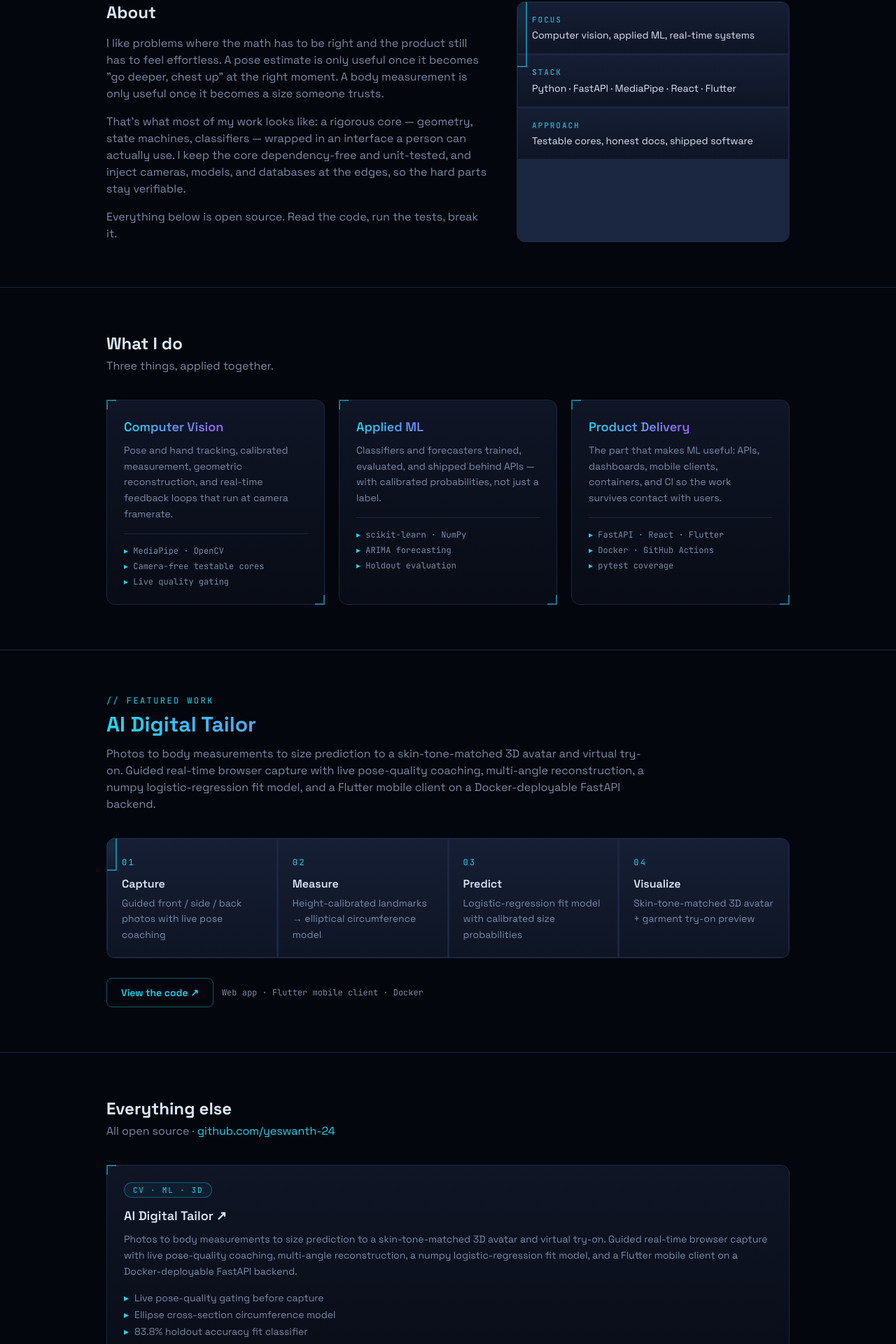
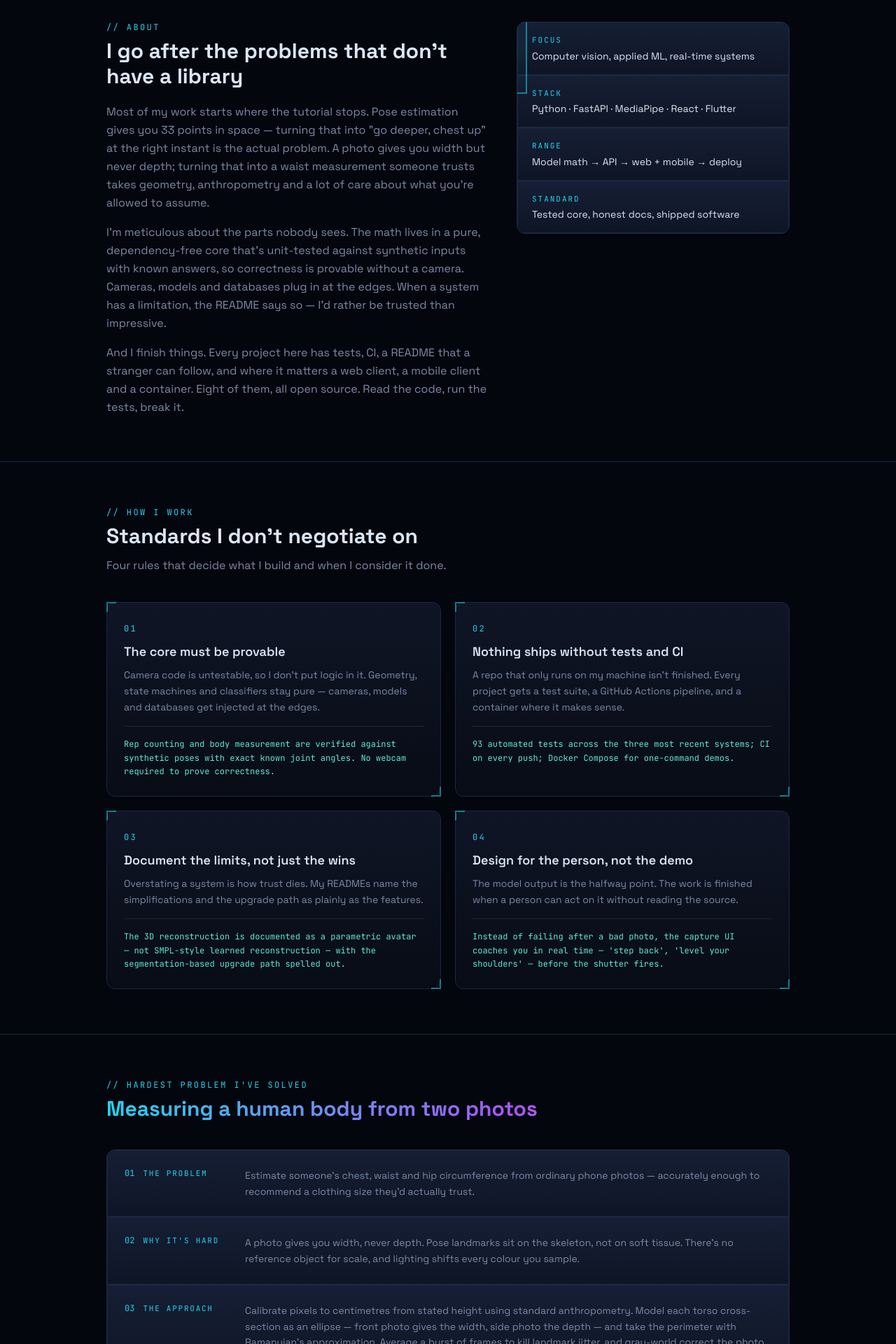
Before and after one commit to yeswanth-24/yeswanth-24.github.io, a React (Vite) app: page / in a window 1280 px wide. Shown: the part 826-2746 px from the top of the page at 70% size. Built offline with nearby package versions, Linux system fonts and the light colour scheme.

Commit message:
Character-driven sections: engineering principles, hard-problem case study, verifiable proof metrics

```diff
--- a/src/App.jsx
+++ b/src/App.jsx
@@ -1,17 +1,19 @@
 import About from "./components/About";
 import Capabilities from "./components/Capabilities";
+import CaseStudy from "./components/CaseStudy";
 import Contact from "./components/Contact";
 import Footer from "./components/Footer";
 import Hero from "./components/Hero";
 import Nav from "./components/Nav";
+import Principles from "./components/Principles";
 import Projects from "./components/Projects";
+import Proof from "./components/Proof";
 import Skills from "./components/Skills";
 import Spotlight from "./components/Spotlight";
 
 export default function App() {
   return (
     <div className="min-h-screen">
-      {/* ambient futuristic backdrop */}
       <div className="bg-fx" aria-hidden>
         <span className="nebula nebula-a" />
         <span className="nebula nebula-b" />
@@ -22,9 +24,12 @@ export default function App() {
       <main>
         <Hero />
         <About />
+        <Principles />
+        <CaseStudy />
         <Capabilities />
         <Spotlight />
         <Projects />
+        <Proof />
         <Skills />
         <Contact />
       </main>
--- a/src/components/About.jsx
+++ b/src/components/About.jsx
@@ -1,7 +1,8 @@
 const facts = [
   { k: "Focus", v: "Computer vision, applied ML, real-time systems" },
   { k: "Stack", v: "Python · FastAPI · MediaPipe · React · Flutter" },
-  { k: "Approach", v: "Testable cores, honest docs, shipped software" },
+  { k: "Range", v: "Model math → API → web + mobile → deploy" },
+  { k: "Standard", v: "Tested core, honest docs, shipped software" },
 ];
 
 export default function About() {
@@ -9,29 +10,38 @@ export default function About() {
     <section id="about" className="border-t border-line">
       <div className="mx-auto grid max-w-5xl gap-10 px-6 py-16 md:grid-cols-[1.4fr_1fr]">
         <div>
-          <h2 className="text-2xl font-bold">About</h2>
-          <div className="mt-4 space-y-4 text-muted">
+          <p className="font-mono text-xs uppercase tracking-[0.2em] text-brand">// About</p>
+          <h2 className="mt-2 text-2xl font-bold sm:text-3xl">
+            I go after the problems that don't have a library
+          </h2>
+          <div className="mt-5 space-y-4 leading-relaxed text-muted">
             <p>
-              I like problems where the math has to be right and the product still has to feel
-              effortless. A pose estimate is only useful once it becomes "go deeper, chest up" at the
-              right moment. A body measurement is only useful once it becomes a size someone trusts.
+              Most of my work starts where the tutorial stops. Pose estimation gives you 33 points
+              in space — turning that into "go deeper, chest up" at the right instant is the actual
+              problem. A photo gives you width but never depth; turning that into a waist
+              measurement someone trusts takes geometry, anthropometry and a lot of care about what
+              you're allowed to assume.
             </p>
             <p>
-              That's what most of my work looks like: a rigorous core — geometry, state machines,
-              classifiers — wrapped in an interface a person can actually use. I keep the core
-              dependency-free and unit-tested, and inject cameras, models, and databases at the
-              edges, so the hard parts stay verifiable.
+              I'm meticulous about the parts nobody sees. The math lives in a pure, dependency-free
+              core that's unit-tested against synthetic inputs with known answers, so correctness is
+              provable without a camera. Cameras, models and databases plug in at the edges. When a
+              system has a limitation, the README says so — I'd rather be trusted than impressive.
             </p>
             <p>
-              Everything below is open source. Read the code, run the tests, break it.
+              And I finish things. Every project here has tests, CI, a README that a stranger can
+              follow, and where it matters a web client, a mobile client and a container. Eight of
+              them, all open source. Read the code, run the tests, break it.
             </p>
           </div>
         </div>
 
-        <dl className="hud scan space-y-px overflow-hidden rounded-xl border border-line bg-line">
+        <dl className="hud scan space-y-px self-start overflow-hidden rounded-xl border border-line bg-line">
           {facts.map((f) => (
             <div key={f.k} className="glass px-5 py-4">
-              <dt className="font-mono text-[11px] uppercase tracking-[0.18em] text-brand">{f.k}</dt>
+              <dt className="font-mono text-[11px] uppercase tracking-[0.18em] text-brand">
+                {f.k}
+              </dt>
               <dd className="mt-1 text-sm">{f.v}</dd>
             </div>
           ))}
--- /dev/null
+++ b/src/components/CaseStudy.jsx
@@ -0,0 +1,56 @@
+const stages = [
+  {
+    label: "The problem",
+    body:
+      "Estimate someone's chest, waist and hip circumference from ordinary phone photos — accurately enough to recommend a clothing size they'd actually trust.",
+  },
+  {
+    label: "Why it's hard",
+    body:
+      "A photo gives you width, never depth. Pose landmarks sit on the skeleton, not on soft tissue. There's no reference object for scale, and lighting shifts every colour you sample.",
+  },
+  {
+    label: "The approach",
+    body:
+      "Calibrate pixels to centimetres from stated height using standard anthropometry. Model each torso cross-section as an ellipse — front photo gives the width, side photo the depth — and take the perimeter with Ramanujan's approximation. Average a burst of frames to kill landmark jitter, and gray-world correct the photo before sampling skin tone.",
+  },
+  {
+    label: "The outcome",
+    body:
+      "A four-stage pipeline (capture → measure → predict → visualize) behind a real-time web app and a Flutter client, with a fit classifier at 83.8% holdout accuracy that reports calibrated probabilities and flags between-sizes cases instead of guessing.",
+  },
+];
+
+export default function CaseStudy() {
+  return (
+    <section id="hard-problem" className="border-t border-line">
+      <div className="mx-auto max-w-5xl px-6 py-16">
+        <p className="font-mono text-xs uppercase tracking-[0.2em] text-brand">
+          // Hardest problem I've solved
+        </p>
+        <h2 className="mt-2 text-2xl font-bold gradient-text sm:text-3xl">
+          Measuring a human body from two photos
+        </h2>
+
+        <ol className="mt-10 space-y-px overflow-hidden rounded-xl border border-line bg-line">
+          {stages.map((s, i) => (
+            <li key={s.label} className="glass grid gap-3 p-6 sm:grid-cols-[160px_1fr]">
+              <div className="flex items-start gap-3">
+                <span className="font-mono text-xs text-brand">0{i + 1}</span>
+                <h3 className="font-mono text-[11px] uppercase tracking-[0.16em] text-brand">
+                  {s.label}
+                </h3>
+              </div>
+              <p className="text-sm leading-relaxed text-muted">{s.body}</p>
+            </li>
+          ))}
+        </ol>
+
+        <p className="mt-6 font-mono text-xs text-muted">
+          Full write-up, math and tests in the repository — including what the model{" "}
+          <span className="text-mint">can't</span> do.
+        </p>
+      </div>
+    </section>
+  );
+}
--- a/src/components/Hero.jsx
+++ b/src/components/Hero.jsx
@@ -10,9 +10,9 @@ const ROLES = [
 ];
 
 const TELEMETRY = [
-  ["SYS", "8 systems online"],
-  ["CORE", "vision · ml · nlp"],
-  ["STATUS", "open to roles"],
+  ["SHIPPED", "8 systems · all open source"],
+  ["RIGOR", "93 tests · CI on every repo"],
+  ["RANGE", "model math → mobile app"],
 ];
 
 export default function Hero() {
@@ -43,8 +43,9 @@ export default function Hero() {
       </h1>
 
       <p className="animate-fade-up mt-6 max-w-2xl text-lg leading-relaxed text-muted">
-        ML/AI engineer working end to end — from the geometry and model math through tested APIs,
-        web and mobile clients, and one-command deploys. Eight open-source systems, all shipped.
+        I take on the problems that don't have a library — and finish them. Model math through
+        tested APIs, web and mobile clients, and one-command deploys. Eight open-source systems,
+        93 automated tests, zero half-built repos.
       </p>
 
       <div className="animate-fade-up mt-9 flex flex-wrap gap-3">
--- a/src/components/Nav.jsx
+++ b/src/components/Nav.jsx
@@ -3,8 +3,9 @@ import { GITHUB } from "../data/projects";
 
 const links = [
   { href: "#about", label: "About" },
+  { href: "#principles", label: "Method" },
+  { href: "#hard-problem", label: "Deep dive" },
   { href: "#work", label: "Work" },
-  { href: "#projects", label: "Projects" },
   { href: "#contact", label: "Contact" },
 ];
 
--- /dev/null
+++ b/src/components/Principles.jsx
@@ -0,0 +1,59 @@
+const principles = [
+  {
+    n: "01",
+    title: "The core must be provable",
+    body:
+      "Camera code is untestable, so I don't put logic in it. Geometry, state machines and classifiers stay pure — cameras, models and databases get injected at the edges.",
+    proof: "Rep counting and body measurement are verified against synthetic poses with exact known joint angles. No webcam required to prove correctness.",
+  },
+  {
+    n: "02",
+    title: "Nothing ships without tests and CI",
+    body:
+      "A repo that only runs on my machine isn't finished. Every project gets a test suite, a GitHub Actions pipeline, and a container where it makes sense.",
+    proof: "93 automated tests across the three most recent systems; CI on every push; Docker Compose for one-command demos.",
+  },
+  {
+    n: "03",
+    title: "Document the limits, not just the wins",
+    body:
+      "Overstating a system is how trust dies. My READMEs name the simplifications and the upgrade path as plainly as the features.",
+    proof: "The 3D reconstruction is documented as a parametric avatar — not SMPL-style learned reconstruction — with the segmentation-based upgrade path spelled out.",
+  },
+  {
+    n: "04",
+    title: "Design for the person, not the demo",
+    body:
+      "The model output is the halfway point. The work is finished when a person can act on it without reading the source.",
+    proof: "Instead of failing after a bad photo, the capture UI coaches you in real time — 'step back', 'level your shoulders' — before the shutter fires.",
+  },
+];
+
+export default function Principles() {
+  return (
+    <section id="principles" className="border-t border-line">
+      <div className="mx-auto max-w-5xl px-6 py-16">
+        <p className="font-mono text-xs uppercase tracking-[0.2em] text-brand">// How I work</p>
+        <h2 className="mt-2 text-2xl font-bold sm:text-3xl">
+          Standards I don't negotiate on
+        </h2>
+        <p className="mt-3 max-w-2xl text-muted">
+          Four rules that decide what I build and when I consider it done.
+        </p>
+
+        <div className="mt-10 grid gap-5 sm:grid-cols-2">
+          {principles.map((p) => (
+            <article key={p.n} className="hud glass glass-hover rounded-xl p-6">
+              <span className="font-mono text-xs tracking-[0.2em] text-brand">{p.n}</span>
+              <h3 className="mt-2 text-lg font-semibold">{p.title}</h3>
+              <p className="mt-2 text-sm leading-relaxed text-muted">{p.body}</p>
+              <p className="mt-4 border-t border-line pt-4 font-mono text-xs leading-relaxed text-mint">
+                {p.proof}
+              </p>
+            </article>
+          ))}
+        </div>
+      </div>
+    </section>
+  );
+}
--- /dev/null
+++ b/src/components/Proof.jsx
@@ -0,0 +1,31 @@
+const metrics = [
+  { value: "8", label: "systems shipped", sub: "all open source, all documented" },
+  { value: "93", label: "automated tests", sub: "on the three newest projects alone" },
+  { value: "3", label: "client surfaces", sub: "web, mobile and CLI from one backend" },
+  { value: "100%", label: "with CI + README", sub: "no repo left half-finished" },
+];
+
+export default function Proof() {
+  return (
+    <section className="border-t border-line">
+      <div className="mx-auto max-w-5xl px-6 py-16">
+        <p className="font-mono text-xs uppercase tracking-[0.2em] text-brand">// Receipts</p>
+        <h2 className="mt-2 text-2xl font-bold sm:text-3xl">Evidence over adjectives</h2>
+        <p className="mt-3 max-w-2xl text-muted">
+          Anyone can claim they're thorough. These are checkable — every number below comes from a
+          public repository.
+        </p>
+
+        <dl className="hud scan mt-10 grid grid-cols-1 gap-px overflow-hidden rounded-xl border border-line bg-line sm:grid-cols-4">
+          {metrics.map((m) => (
+            <div key={m.label} className="glass px-5 py-6">
+              <dt className="gradient-text font-mono text-3xl font-bold">{m.value}</dt>
+              <dd className="mt-2 text-sm font-semibold">{m.label}</dd>
+              <dd className="mt-1 text-xs leading-relaxed text-muted">{m.sub}</dd>
+            </div>
+          ))}
+        </dl>
+      </div>
+    </section>
+  );
+}
```
